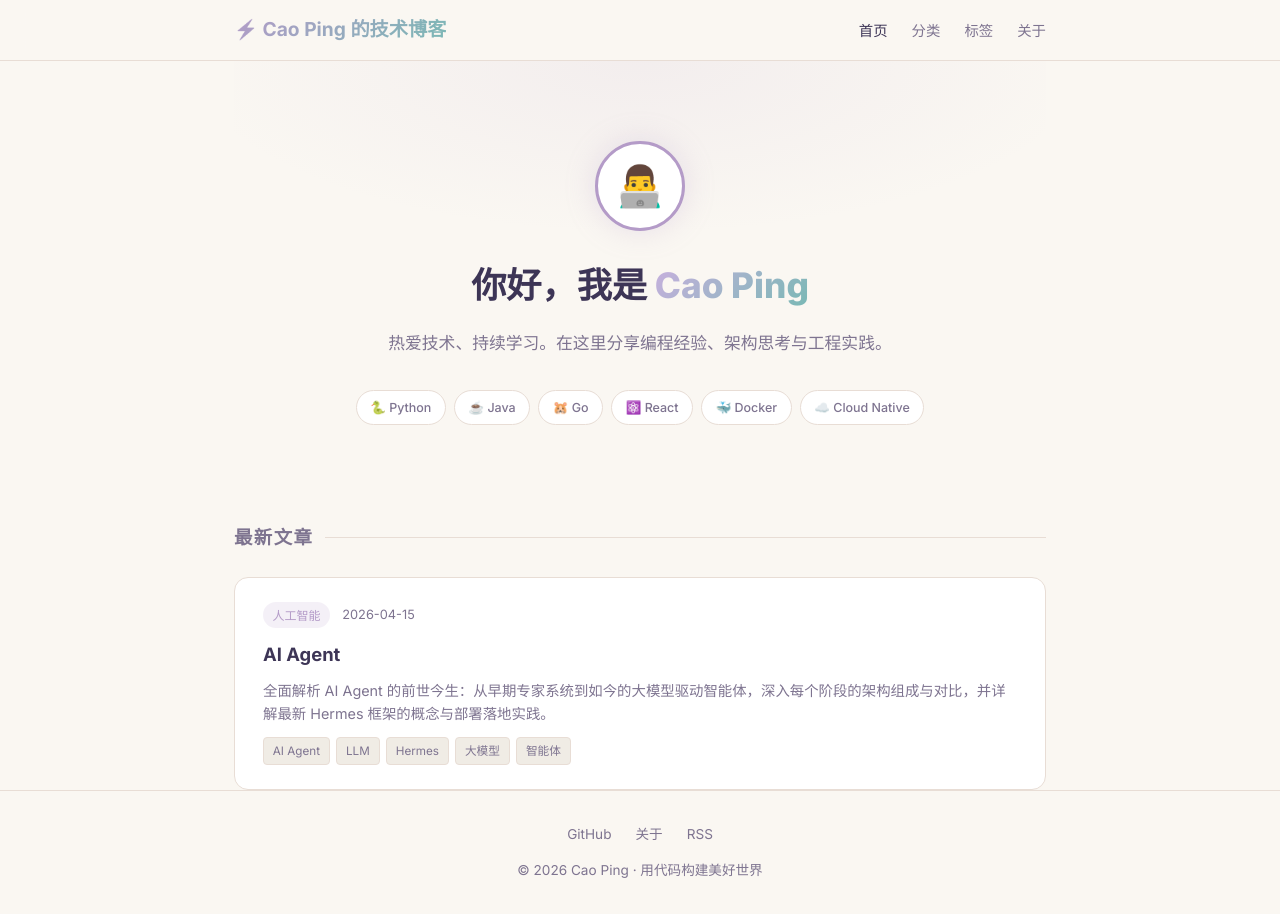
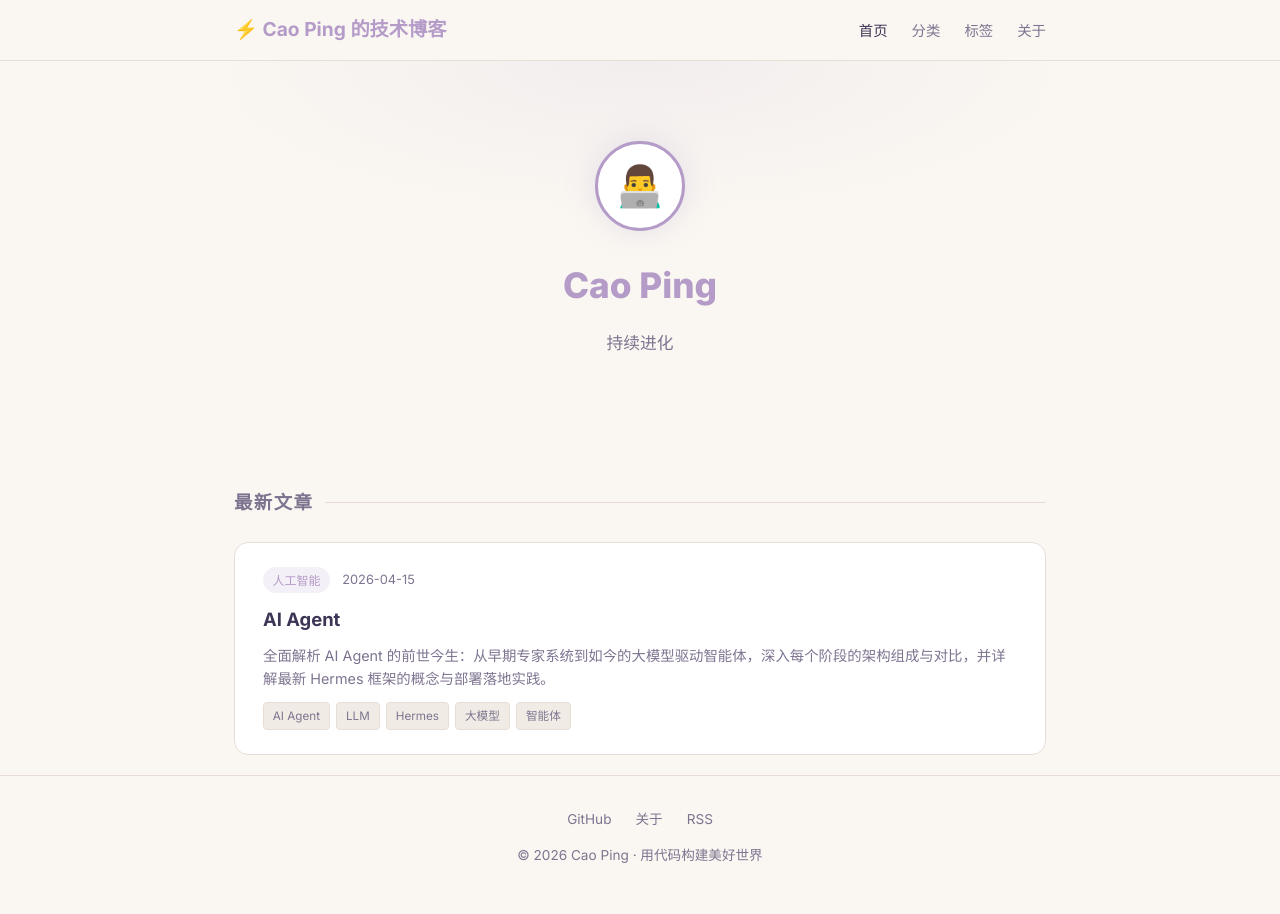
Before and after one commit to caoping0623/caoping0623.github.io, a Jekyll site: the page built from index.md, in a window 1280 px wide. Built offline with Jekyll 4.4.1, drawn with Linux system fonts in a browser that asks for light colours.

Commit message:
Update homepage: remove greeting, fix tagline, remove badges, use solid colors
Agent-Logs-Url: https://github.com/caoping0623/caoping0623.github.io/sessions/ba2a41f7-e25c-48a5-8c63-ca5f340c9701

Co-authored-by: caoping0623 <8804331+caoping0623@users.noreply.github.com>

```diff
--- a/assets/css/style.css
+++ b/assets/css/style.css
@@ -49,8 +49,7 @@ a:hover { color: var(--color-accent); }
 }
 .site-logo {
   font-size: 1.2rem; font-weight: 700;
-  background: linear-gradient(135deg, var(--color-primary), var(--color-accent));
-  -webkit-background-clip: text; -webkit-text-fill-color: transparent; background-clip: text;
+  color: var(--color-primary);
 }
 .nav-links { display: flex; gap: 1.5rem; list-style: none; }
 .nav-links a { color: var(--color-text-muted); font-size: 0.9rem; font-weight: 500; }
@@ -72,7 +71,7 @@ a:hover { color: var(--color-accent); }
   box-shadow: 0 0 30px rgba(180,155,200,0.25);
 }
 .hero h1 { font-size: 2.2rem; font-weight: 800; margin-bottom: 0.75rem; }
-.hero h1 span { background: linear-gradient(135deg, var(--color-primary-light), var(--color-accent)); -webkit-background-clip: text; -webkit-text-fill-color: transparent; background-clip: text; }
+.hero h1 span { color: var(--color-primary); }
 .hero p { color: var(--color-text-muted); font-size: 1.05rem; max-width: 520px; margin: 0 auto 2rem; }
 .hero-badges { display: flex; flex-wrap: wrap; gap: 0.5rem; justify-content: center; }
 .badge {
--- a/index.md
+++ b/index.md
@@ -6,16 +6,8 @@ permalink: /
 <div class="container">
   <section class="hero">
     <div class="hero-avatar">👨‍💻</div>
-    <h1>你好，我是 <span>Cao Ping</span></h1>
-    <p>热爱技术、持续学习。在这里分享编程经验、架构思考与工程实践。</p>
-    <div class="hero-badges">
-      <span class="badge">🐍 Python</span>
-      <span class="badge">☕ Java</span>
-      <span class="badge">🐹 Go</span>
-      <span class="badge">⚛️ React</span>
-      <span class="badge">🐳 Docker</span>
-      <span class="badge">☁️ Cloud Native</span>
-    </div>
+    <h1><span>Cao Ping</span></h1>
+    <p>持续进化</p>
   </section>
 
   <h2 class="section-heading">最新文章</h2>
```
